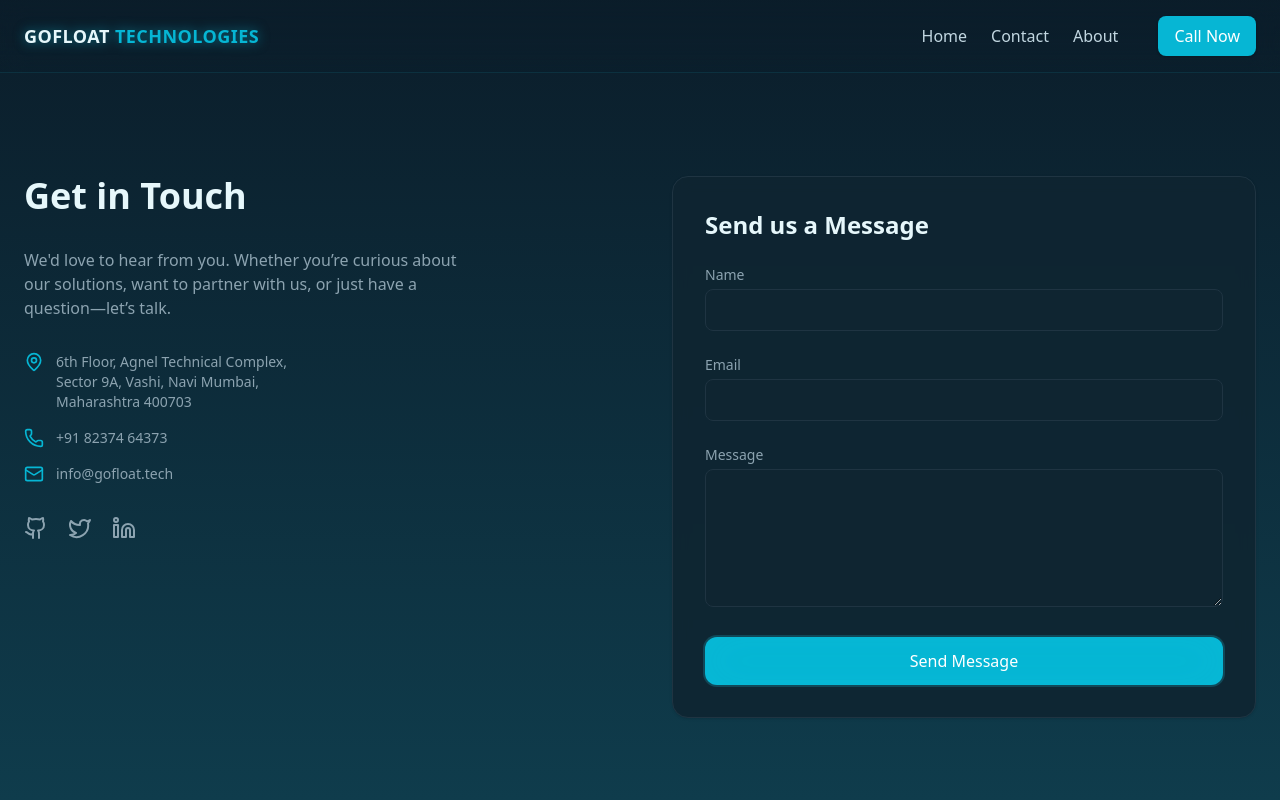
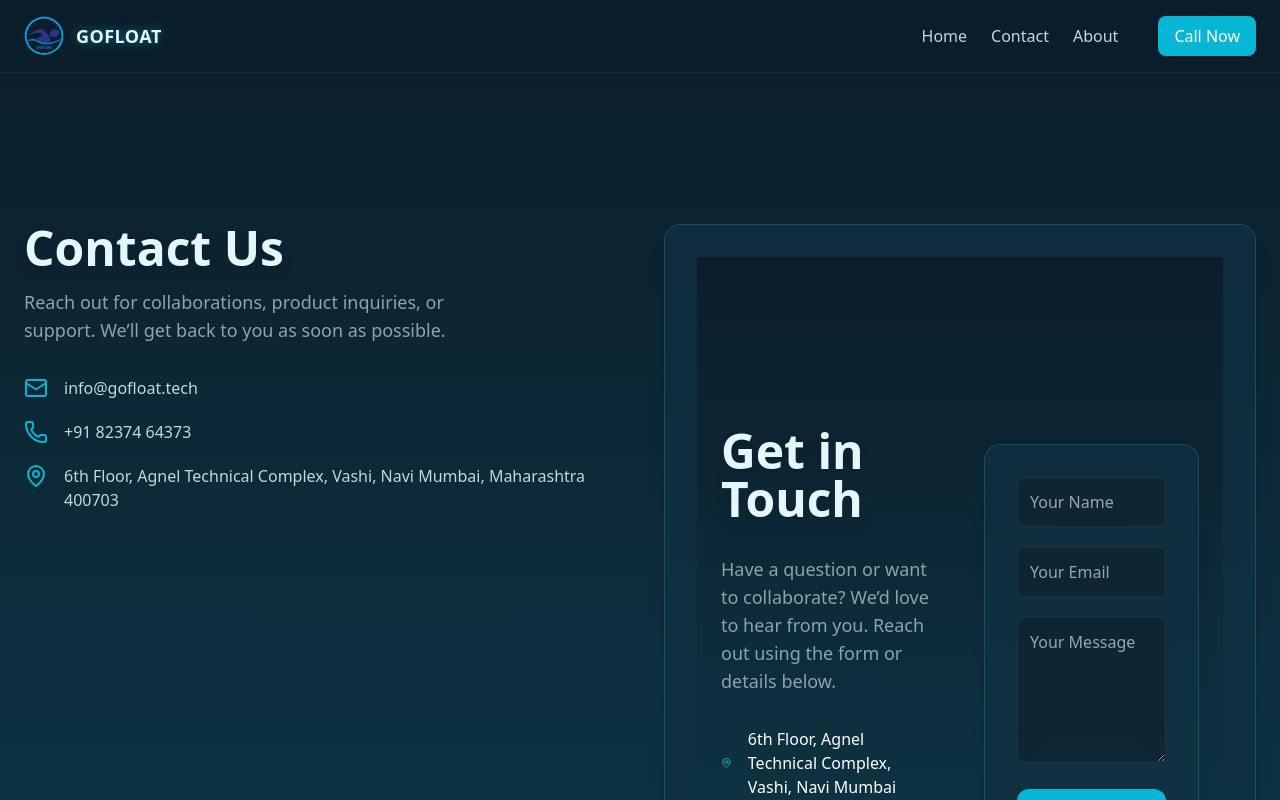
Before and after one commit to sanket5257/demo, a Next.js app: page /contact in a window 1280 px wide. Shown: the top 800 px of the page. Built offline with nearby package versions, Linux system fonts and the light colour scheme.

Commit message:
Add contact form functionality with Nodemailer integration and update Navbar

```diff
--- a/package.json
+++ b/package.json
@@ -12,6 +12,7 @@
     "framer-motion": "^11.18.2",
     "lucide-react": "^0.540.0",
     "next": "14.2.5",
+    "nodemailer": "^7.0.5",
     "react": "18.2.0",
     "react-dom": "18.2.0"
   },
--- /dev/null
+++ b/src/app/api/contact/route.js
@@ -0,0 +1,42 @@
+import { NextResponse } from "next/server";
+import nodemailer from "nodemailer";
+
+export async function POST(req) {
+  try {
+    const { name, email, message } = await req.json();
+
+    // Nodemailer transporter
+    const transporter = nodemailer.createTransport({
+      host: process.env.EMAIL_HOST,
+      port: process.env.EMAIL_PORT,
+      secure: true,
+      auth: {
+        user: process.env.EMAIL_USER,
+        pass: process.env.EMAIL_PASS,
+      },
+    });
+
+    await transporter.sendMail({
+      from: `"GoFloat Website" <${process.env.EMAIL_USER}>`,
+      to: "info@gofloat.tech", // ✅ receiver
+      subject: `New Contact Message from ${name}`,
+      text: `
+        Name: ${name}
+        Email: ${email}
+        Message: ${message}
+      `,
+      html: `
+        <h3>New Contact Message</h3>
+        <p><strong>Name:</strong> ${name}</p>
+        <p><strong>Email:</strong> ${email}</p>
+        <p><strong>Message:</strong></p>
+        <p>${message}</p>
+      `,
+    });
+
+    return NextResponse.json({ success: true });
+  } catch (err) {
+    console.error("Contact form error:", err);
+    return NextResponse.json({ success: false, error: err.message }, { status: 500 });
+  }
+}
--- a/src/app/contact/page.jsx
+++ b/src/app/contact/page.jsx
@@ -1,104 +1,50 @@
-"use client";
-import { motion } from "framer-motion";
-import { Mail, Phone, MapPin, Github, Twitter, Linkedin } from "lucide-react";
+import { MapPin, Phone, Mail } from "lucide-react";
+import ContactForm from "@/components/ContactForm";
 
 export default function ContactPage() {
   return (
-    <main className="pt-24 bg-oceanGrad min-h-screen">
-      <div className="max-w-7xl mx-auto px-6 py-20 grid lg:grid-cols-2 gap-16 items-start">
+    <main className="pt-56 pb-20 bg-oceanGrad min-h-screen">
+      <div className="max-w-7xl mx-auto px-6 grid grid-cols-1 lg:grid-cols-2 gap-12 items-start">
 
-        {/* Left - Info */}
-        <motion.div
-          initial={{ opacity: 0, x: -40 }}
-          animate={{ opacity: 1, x: 0 }}
-          transition={{ duration: 0.7 }}
-          className="space-y-8"
-        >
-          <h1 className="text-4xl font-bold text-heading">Get in Touch</h1>
-          <p className="text-muted max-w-md">
-            We'd love to hear from you. Whether you’re curious about our
-            solutions, want to partner with us, or just have a question—let’s talk.
-          </p>
+        {/* Left: Info */}
+        <div className="space-y-8">
+          <div>
+            <h1 className="text-4xl md:text-5xl font-bold text-heading drop-shadow-lg">
+              Contact Us
+            </h1>
+            <p className="mt-4 text-muted max-w-md text-lg">
+              Reach out for collaborations, product inquiries, or support.
+              We’ll get back to you as soon as possible.
+            </p>
+          </div>
 
-          <div className="space-y-4 text-sm text-muted">
-            <div className="flex items-start gap-3">
-              <MapPin className="w-5 h-5 text-brand" />
-              <span>
-                6th Floor, Agnel Technical Complex,<br />
-                Sector 9A, Vashi, Navi Mumbai,<br />
-                Maharashtra 400703
-              </span>
+          <div className="space-y-5 text-body">
+            <div className="flex items-center gap-4">
+              <Mail className="w-6 h-6 text-brand" />
+              <a href="mailto:info@gofloat.tech" className="hover:text-brand transition">
+                info@gofloat.tech
+              </a>
             </div>
-            <div className="flex items-center gap-3">
-              <Phone className="w-5 h-5 text-brand" />
+            <div className="flex items-center gap-4">
+              <Phone className="w-6 h-6 text-brand" />
               <a href="tel:+918237464373" className="hover:text-brand transition">
                 +91 82374 64373
               </a>
             </div>
-            <div className="flex items-center gap-3">
-              <Mail className="w-5 h-5 text-brand" />
-              <a href="mailto:info@gofloat.tech" className="hover:text-brand transition">
-                info@gofloat.tech
-              </a>
+            <div className="flex items-start gap-4">
+              <MapPin className="w-6 h-6 text-brand flex-shrink-0" />
+              <span>
+                6th Floor, Agnel Technical Complex,
+                Vashi, Navi Mumbai, Maharashtra 400703
+              </span>
             </div>
           </div>
+        </div>
 
-          {/* Socials */}
-          <div className="flex gap-5 mt-6">
-            <a href="#" className="text-muted hover:text-brand transition"><Github /></a>
-            <a href="#" className="text-muted hover:text-brand transition"><Twitter /></a>
-            <a href="#" className="text-muted hover:text-brand transition"><Linkedin /></a>
-          </div>
-        </motion.div>
-
-        {/* Right - Form */}
-        <motion.form
-          initial={{ opacity: 0, x: 40 }}
-          animate={{ opacity: 1, x: 0 }}
-          transition={{ duration: 0.7, delay: 0.2 }}
-          action="https://formspree.io/f/mayvlqdo"  // Replace with your Formspree endpoint
-          method="POST"
-          className="ocean-card p-8 space-y-6 shadow-glow"
-        >
-          <h2 className="text-2xl font-semibold text-heading">Send us a Message</h2>
-
-          <div>
-            <label className="block text-sm mb-1 text-muted">Name</label>
-            <input
-              type="text"
-              name="name"
-              required
-              className="w-full px-4 py-2 rounded-lg bg-surface border border-borderdark focus:border-brand focus:ring-1 focus:ring-brand outline-none"
-            />
-          </div>
-
-          <div>
-            <label className="block text-sm mb-1 text-muted">Email</label>
-            <input
-              type="email"
-              name="email"
-              required
-              className="w-full px-4 py-2 rounded-lg bg-surface border border-borderdark focus:border-brand focus:ring-1 focus:ring-brand outline-none"
-            />
-          </div>
-
-          <div>
-            <label className="block text-sm mb-1 text-muted">Message</label>
-            <textarea
-              name="message"
-              rows="5"
-              required
-              className="w-full px-4 py-2 rounded-lg bg-surface border border-borderdark focus:border-brand focus:ring-1 focus:ring-brand outline-none"
-            ></textarea>
-          </div>
-
-          <button
-            type="submit"
-            className="ocean-button sonar-glow w-full"
-          >
-            Send Message
-          </button>
-        </motion.form>
+        {/* Right: Form */}
+        <div className="bg-raised/70 backdrop-blur-xl rounded-2xl p-8 shadow-xl border border-brandRing/20">
+          <ContactForm />
+        </div>
       </div>
     </main>
   );
--- /dev/null
+++ b/src/components/Contactform.jsx
@@ -0,0 +1,100 @@
+"use client";
+import { useState } from "react";
+import { MapPin, Phone, Mail } from "lucide-react";
+
+export default function ContactForm() {
+  const [status, setStatus] = useState(null);
+
+  async function handleSubmit(e) {
+    e.preventDefault();
+    const formData = {
+      name: e.target.name.value,
+      email: e.target.email.value,
+      message: e.target.message.value,
+    };
+
+    const res = await fetch("/api/contact", {
+      method: "POST",
+      headers: { "Content-Type": "application/json" },
+      body: JSON.stringify(formData),
+    });
+
+    if (res.ok) {
+      setStatus("✅ Message sent successfully!");
+      e.target.reset();
+    } else {
+      setStatus("❌ Failed to send. Try again later.");
+    }
+  }
+
+  return (
+    <section className="relative min-h-screen bg-oceanGrad py-20 px-6 flex items-center">
+      <div className="max-w-7xl mx-auto w-full grid grid-cols-1 lg:grid-cols-2 gap-12 items-center">
+
+        {/* Left - Contact Info */}
+        <div className="text-white space-y-8">
+          <h2 className="text-4xl md:text-5xl font-bold text-heading drop-shadow-lg">
+            Get in Touch
+          </h2>
+          <p className="text-lg text-muted max-w-md">
+            Have a question or want to collaborate?
+            We’d love to hear from you. Reach out using the form or details below.
+          </p>
+
+          <div className="space-y-5">
+            <div className="flex items-center gap-4">
+              <MapPin className="w-6 h-6 text-brand" />
+              <span>6th Floor, Agnel Technical Complex, Vashi, Navi Mumbai</span>
+            </div>
+            <div className="flex items-center gap-4">
+              <Phone className="w-6 h-6 text-brand" />
+              <a href="tel:+918237464373" className="hover:text-brand transition">
+                +91 82374 64373
+              </a>
+            </div>
+            <div className="flex items-center gap-4">
+              <Mail className="w-6 h-6 text-brand" />
+              <a href="mailto:info@gofloat.tech" className="hover:text-brand transition">
+                info@gofloat.tech
+              </a>
+            </div>
+          </div>
+        </div>
+
+        {/* Right - Contact Form */}
+        <div className="bg-raised/70 backdrop-blur-xl rounded-2xl p-8 shadow-lg border border-brandRing/20">
+          <form onSubmit={handleSubmit} className="space-y-5">
+            <input
+              type="text"
+              name="name"
+              placeholder="Your Name"
+              required
+              className="w-full p-3 rounded-md bg-surface/80 border border-borderdark focus:outline-none focus:ring-2 focus:ring-brand"
+            />
+            <input
+              type="email"
+              name="email"
+              placeholder="Your Email"
+              required
+              className="w-full p-3 rounded-md bg-surface/80 border border-borderdark focus:outline-none focus:ring-2 focus:ring-brand"
+            />
+            <textarea
+              name="message"
+              rows="5"
+              placeholder="Your Message"
+              required
+              className="w-full p-3 rounded-md bg-surface/80 border border-borderdark focus:outline-none focus:ring-2 focus:ring-brand"
+            />
+            <button type="submit" className="ocean-button w-full">
+              Send Message
+            </button>
+            {status && (
+              <p className="text-center text-sm mt-2">{status}</p>
+            )}
+          </form>
+        </div>
+
+      </div>
+    </section>
+  );
+}
--- a/src/components/Navbar.jsx
+++ b/src/components/Navbar.jsx
@@ -30,8 +30,10 @@ export default function Navbar() {
       <nav className="mx-auto max-w-7xl px-6 py-4 flex items-center justify-between">
         {/* Logo / Brand */}
         <div className="flex items-center gap-3">
+                  <img className="size-10" src="/images/gofloatlogo.png" alt="" />
+
           <span className="text-heading font-bold tracking-wide text-lg drop-shadow-[0_0_6px_rgba(6,182,212,0.6)] uppercase">
-            GOFLOAT <span className="text-brand">TECHNOLOGIES</span>
+            GOFLOAT
           </span>
         </div>
 
```
Also changed, not shown: 2 other files (tests, documents, lock files or other folders).
